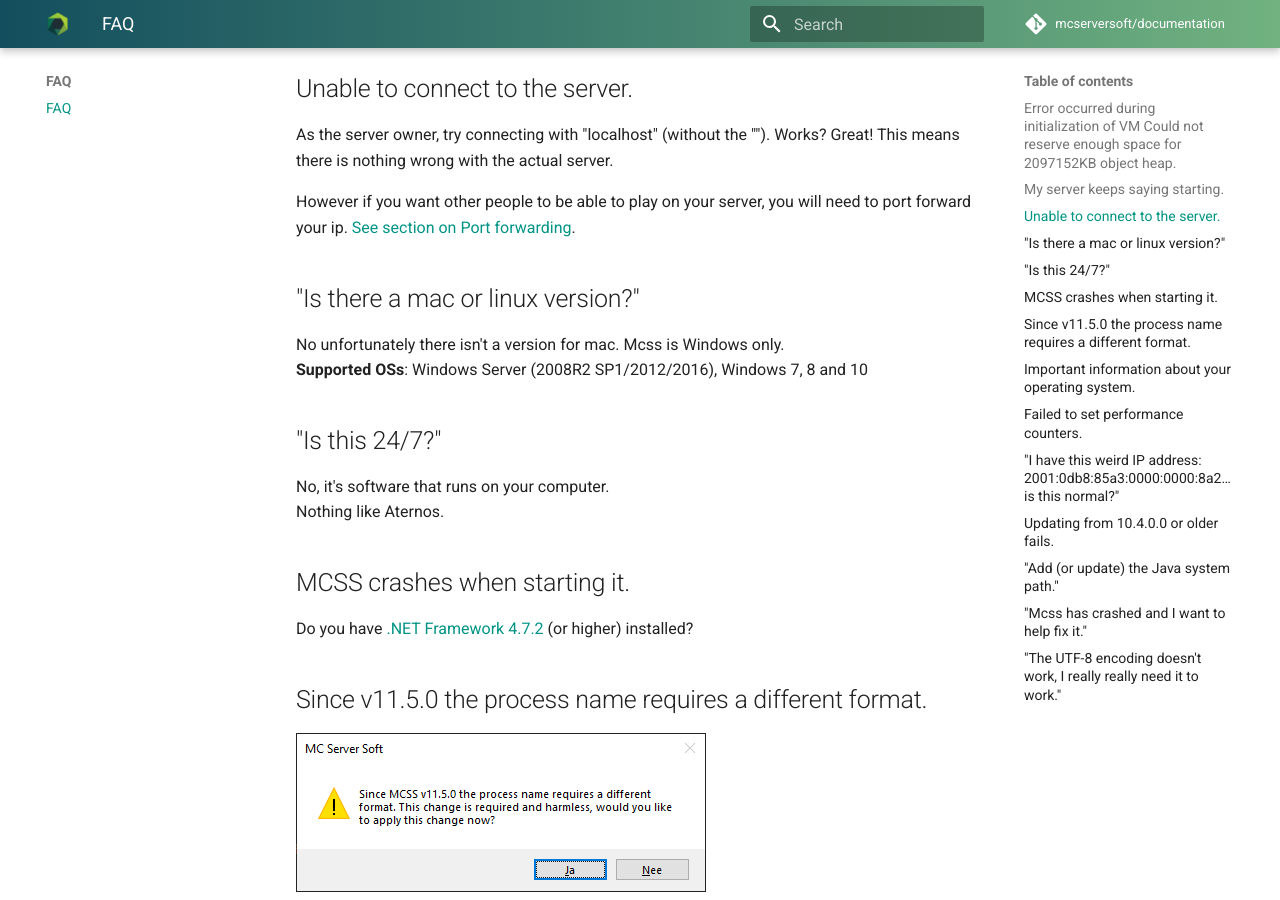
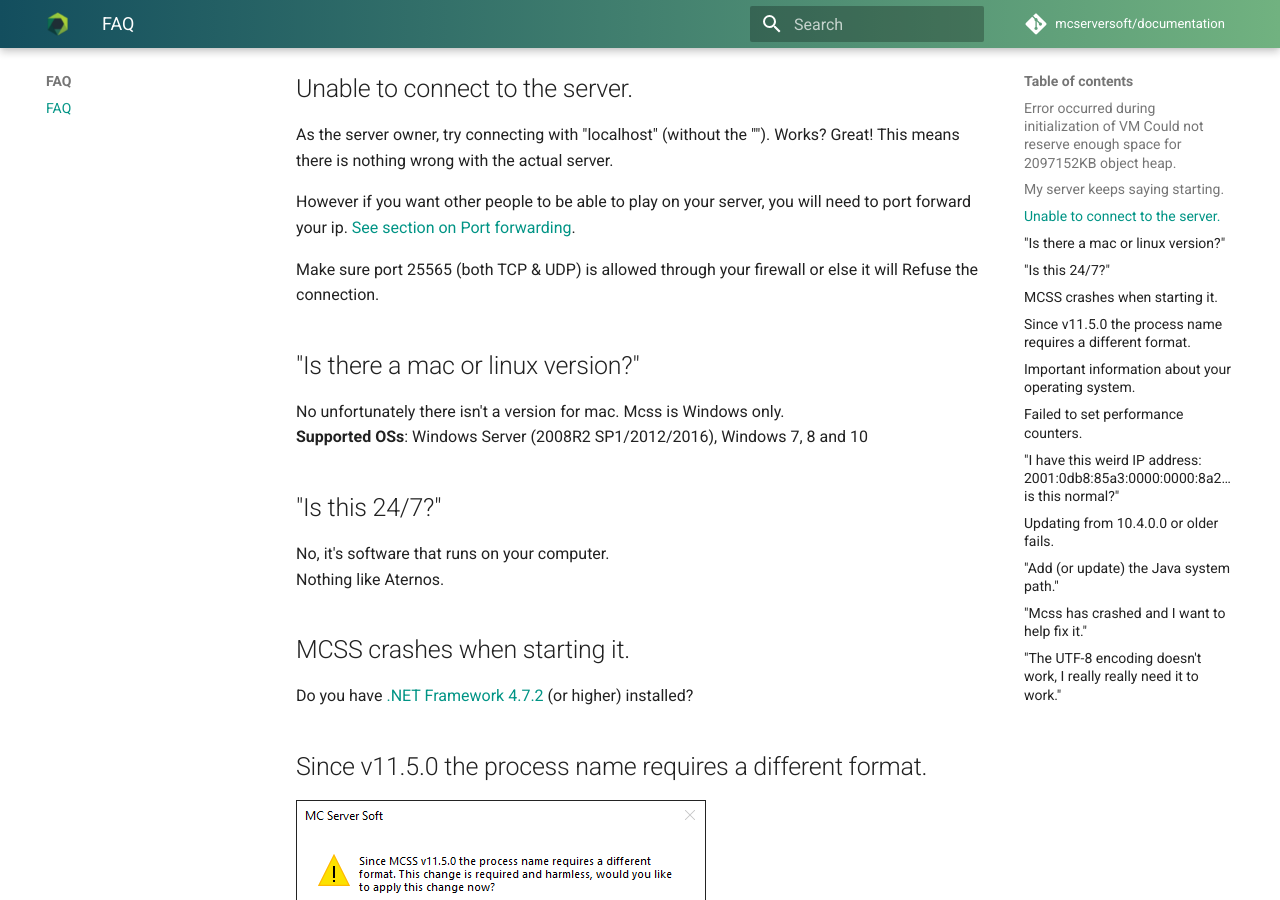
Before and after one commit to mcserversoft/documentation, an MkDocs documentation site: the page built from docs/faq.md, in a window 1280 px wide and 900 px high, scrolled down 1283 px. Built offline with MkDocs 1.6.1 and Material for MkDocs 9.7.7, drawn with Linux system fonts in a browser that asks for light colours; comment, search, counter and statistics services are not loaded.

Commit message:
Added firewall mention

```diff
--- a/docs/faq.md
+++ b/docs/faq.md
@@ -47,6 +47,7 @@
 However if you want other people to be able to play on your server, you will need to port forward your ip.
 [See section on Port forwarding](https://mcserversoft.github.io/documentation/port-forwarding).
 
+Make sure port 25565 (both TCP & UDP) is allowed through your firewall or else it will Refuse the connection.
 
 <a name="is-there-a-mac-version"></a>
 ## "Is there a mac or linux version?"
@@ -60,7 +61,6 @@
 
 No, it's software that runs on your computer.<br>
 Nothing like Aternos.
-
 
 <a name="mcss-crashes-when-starting-it"></a>
 ## MCSS crashes when starting it.
```
